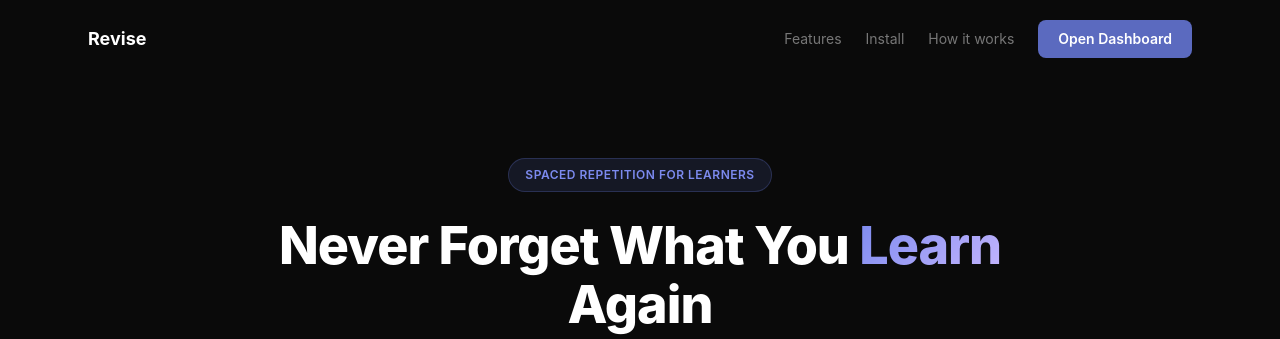
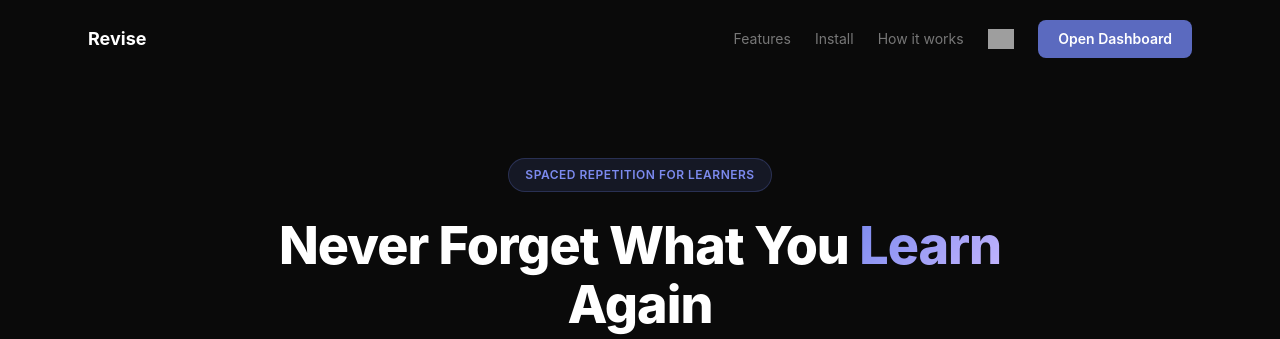
Before and after one commit to the-mrinal/code-revision-tracker, a FastAPI app: page / in a window 1280 px wide. Shown: the top 339 px of the page. Run offline with FastAPI, Linux system fonts and the light colour scheme; grey boxes are pictures that could not be loaded.

Commit message:
Add GitHub stars badge to landing nav bar
Co-Authored-By: Claude Opus 4.6 <noreply@anthropic.com>

```diff
--- a/server/templates/landing.html
+++ b/server/templates/landing.html
@@ -409,6 +409,9 @@
     <a href="#features">Features</a>
     <a href="#install">Install</a>
     <a href="#how-it-works">How it works</a>
+    <a href="https://github.com/the-mrinal/code-revision-tracker" target="_blank" style="display:flex;align-items:center;gap:6px;">
+      <img src="https://img.shields.io/github/stars/the-mrinal/code-revision-tracker?style=social" alt="GitHub stars" style="height:20px;">
+    </a>
     <a href="/dashboard" class="nav-cta">Open Dashboard</a>
   </div>
 </nav>
```
